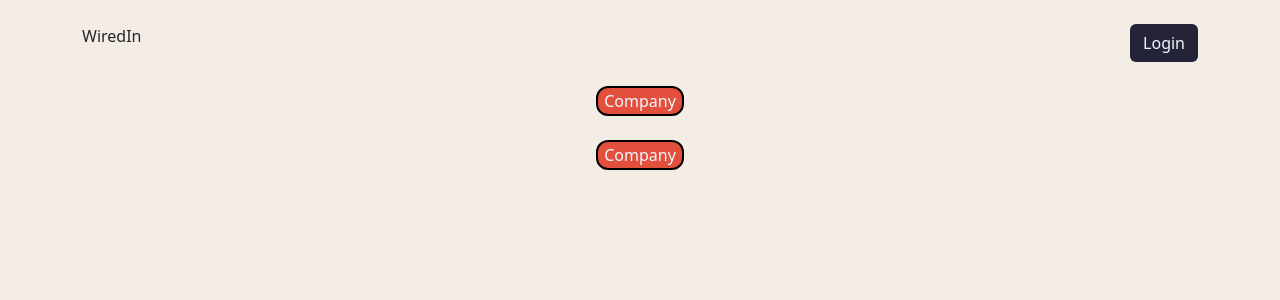
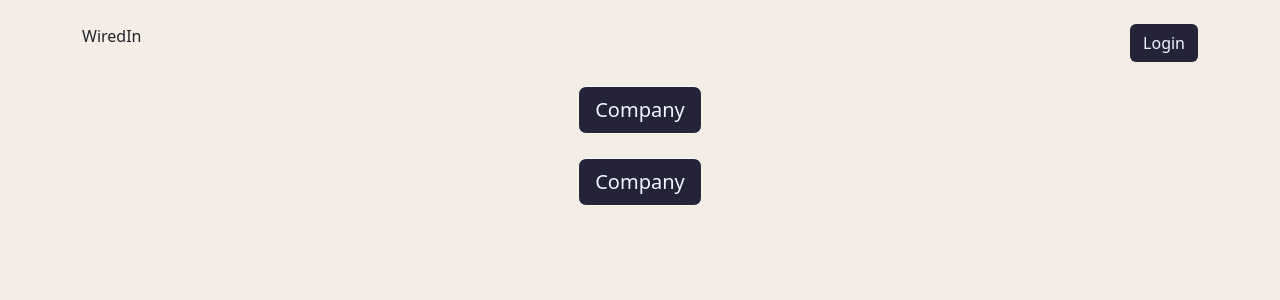
Before and after one commit to Dawid33/CS4116, a PHP site: page /register.php in a window 1280 px wide. Shown: the top 300 px of the page. Run offline with PHP 8.4, Linux system fonts and the light colour scheme.

Commit message:
quick button fix

```diff
--- a/src/register.php
+++ b/src/register.php
@@ -19,13 +19,13 @@
         </br>
         <div class="row">
             <div class="d-flex justify-content-center">
-                <button type="button" class="btn_2 btn-outline-light btn-lg" aria-pressed="true"> Company </button>
+                <button type="button" class="btn btn-outline-light btn-lg" aria-pressed="true"> Company </button>
             </div>
         </div>
         </br>
         <div class="row">
             <div class="d-flex justify-content-center">
-                <button type="button" class="btn_2 btn-outline-light btn-lg" aria-pressed="true"> Company </button>
+                <button type="button" class="btn btn-outline-light btn-lg" aria-pressed="true"> Company </button>
             </div>
         </div>
     </div>
```
